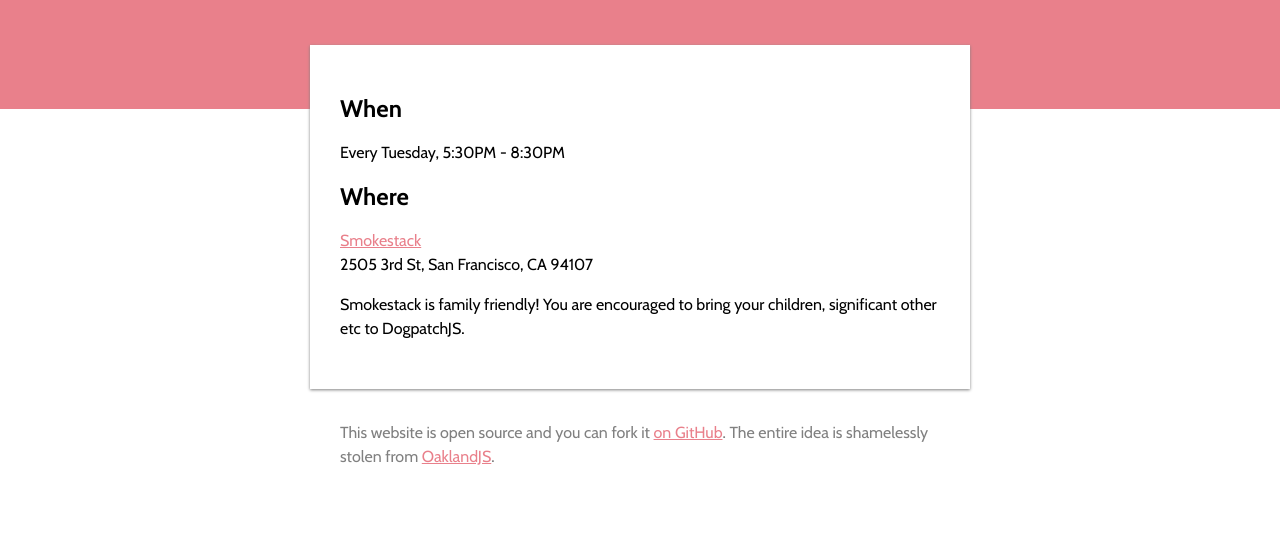
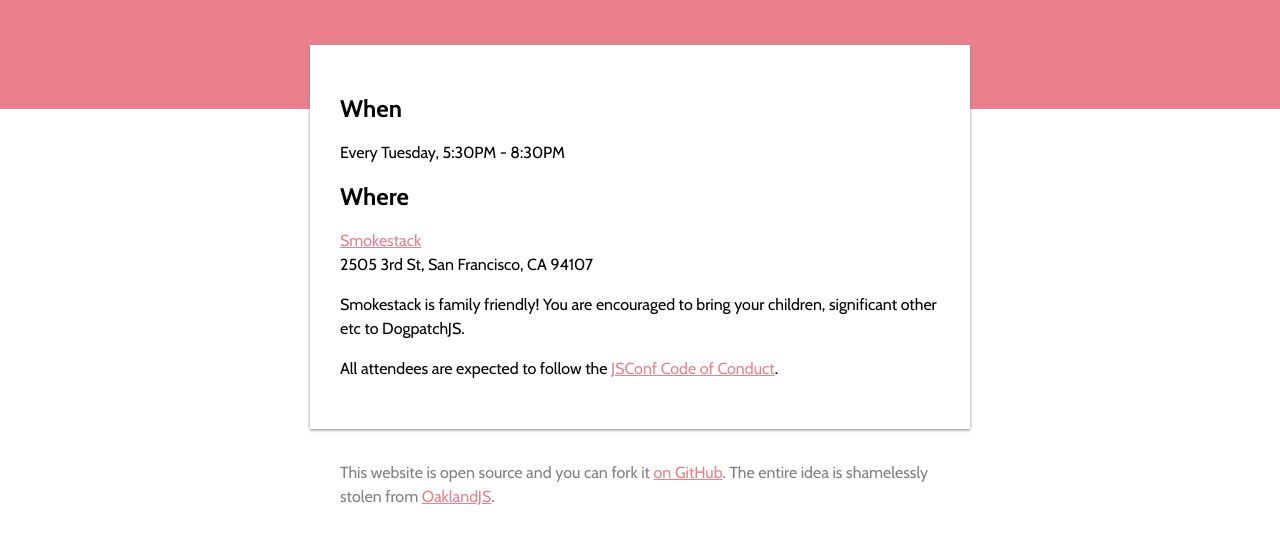
Before and after one commit to mikeal/dogpatchjs, a website: page index.html in a window 1280 px wide. Shown: the part 387-928 px from the top of the page. Before the commit the page ends 888 px from the top, so only its background shows below. Drawn offline with nearby package versions, Linux system fonts and the light colour scheme.

Commit message:
code of conduct

```diff
--- a/index.html
+++ b/index.html
@@ -85,6 +85,12 @@
           Smokestack is family friendly! You are encouraged to bring your
           children, significant other etc to DogpatchJS.
         </p>
+
+        <p>
+          All attendees are expected to follow the <a
+            href="http://jsconf.com/codeofconduct.html">JSConf Code of
+            Conduct</a>.
+        </p>
       </section>
     </main>
 
```
